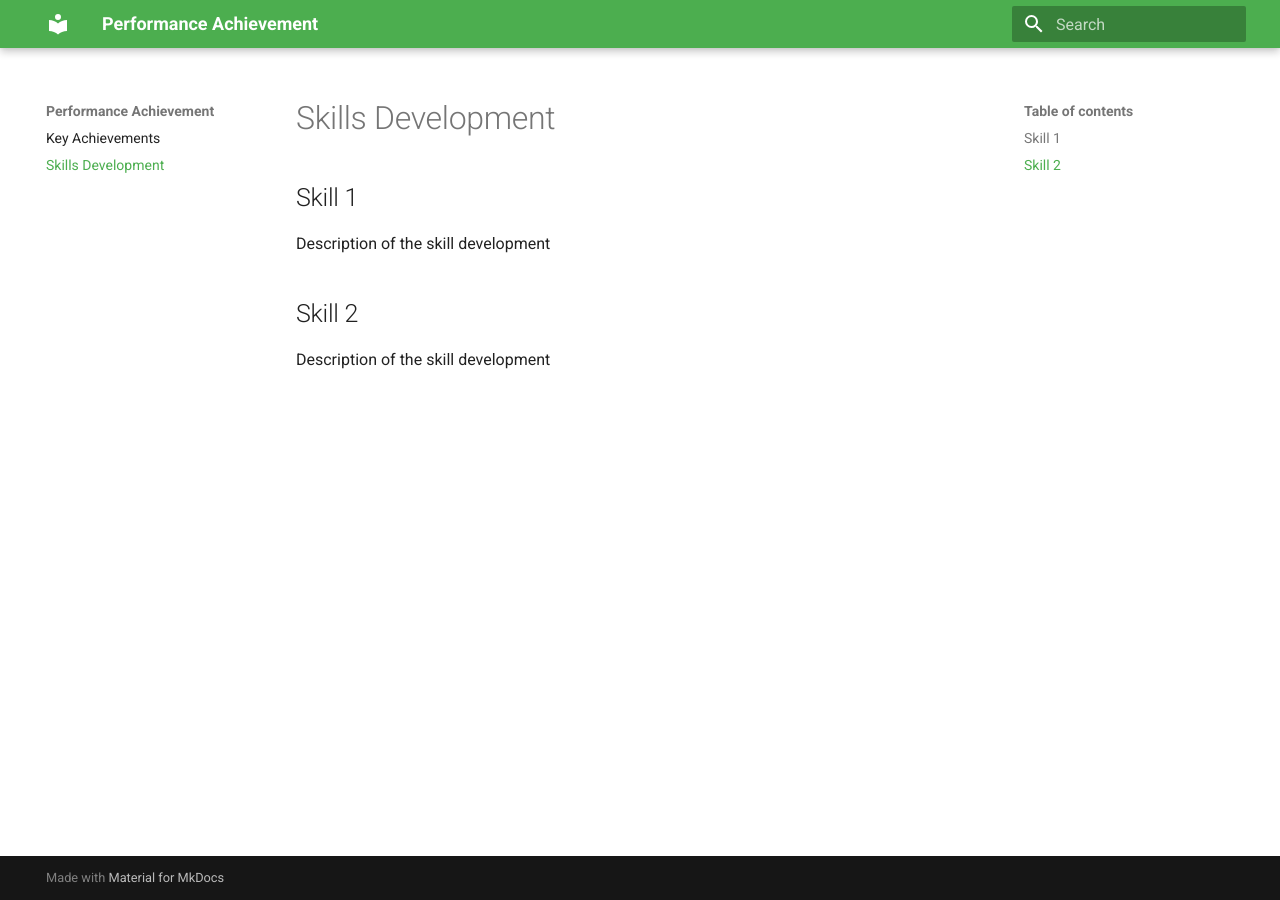
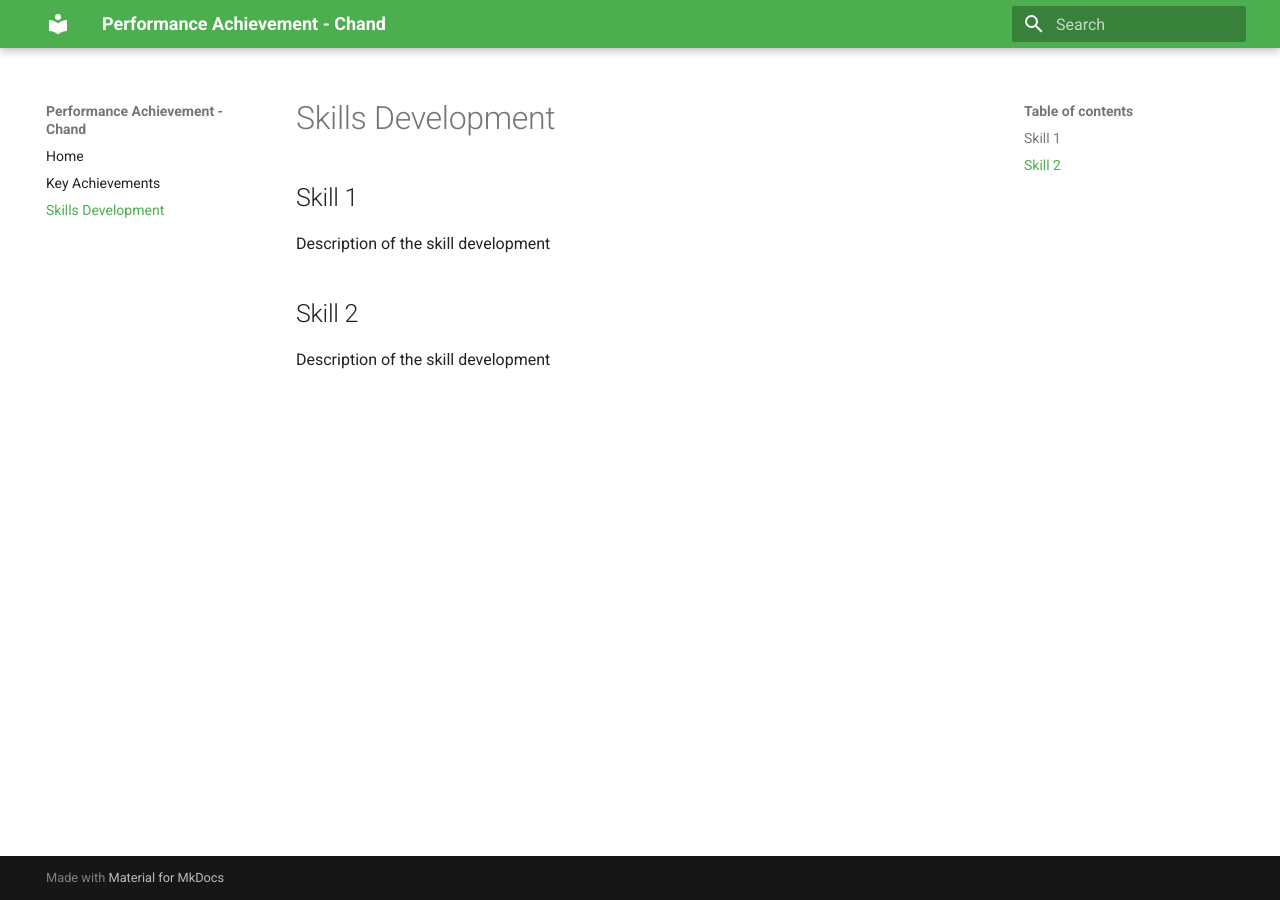
Before and after one commit to skyraman/StarPerformer, an MkDocs documentation site: the page built from docs/skills.md, in a window 1280 px wide. Built offline with MkDocs 1.6.1 and Material for MkDocs 9.7.7, drawn with Linux system fonts in a browser that asks for light colours.

Commit message:
Update mkdocs.yml

```diff
--- a/mkdocs.yml
+++ b/mkdocs.yml
@@ -1,5 +1,6 @@
-site_name: Performance Achievement
+site_name: Performance Achievement - Chand
 nav:
+  - Home: index.md
   - Key Achievements: achievements.md
   - Skills Development: skills.md
 theme:
```
